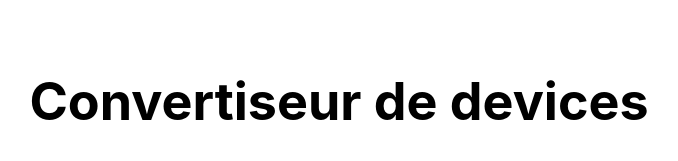
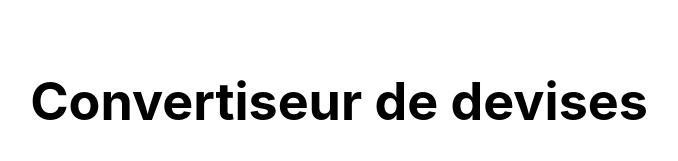
Before and after one commit to lsmod/oclock-test, a React (Create React App) app: page / in a window 1280 px wide. Shown: the part 252-413 px from the top of the page, without its empty margins (301-979 px from the left). Built offline with nearby package versions, Linux system fonts and the light colour scheme.

Commit message:
orthographe + typo

```diff
--- a/src/App.js
+++ b/src/App.js
@@ -6,7 +6,7 @@ function App() {
   return (
     <div className="App">
       <header className="App-header">
-        <h1>Convertiseur de devices</h1>
+        <h1>Convertiseur de devises</h1>
         <CurrencyConverter />
       </header>
     </div>
--- a/src/components/CurrencyConverter.js
+++ b/src/components/CurrencyConverter.js
@@ -8,7 +8,7 @@ import MenuItem from "@material-ui/core/MenuItem";
 import Select from "@material-ui/core/Select";
 
 function CurrencyConverter() {
-  const [device, setDevice] = React.useState("DOLLAR"); // device vers laquelle convertir nos euros
+  const [device, setDevice] = React.useState("DOLLAR"); // devise vers laquelle convertir nos euros
   const [userValue, setUserValue] = React.useState(1); // valeur à convertir
   const [convertedValue, setConvertedValue] = React.useState(0.9); // valeur une fois convertie
   const [convertionRate, setConvertionRate] = React.useState(0.78); // taux de change/convertion
@@ -19,7 +19,7 @@ function CurrencyConverter() {
   };
 
   const handleDeviceChange = event => {
-    const newConvertionRate = convertionRate * 1.5; // en attendant d'utiliser des vrai taux de change au le fais varier à chaque fois
+    const newConvertionRate = convertionRate * 1.5; // en attendant d'utiliser les vraix taux de change on les fait varier à chaque fois
     setConvertionRate(newConvertionRate);
     setDevice(event.target.value);
     convertDevice(userValue);
```
